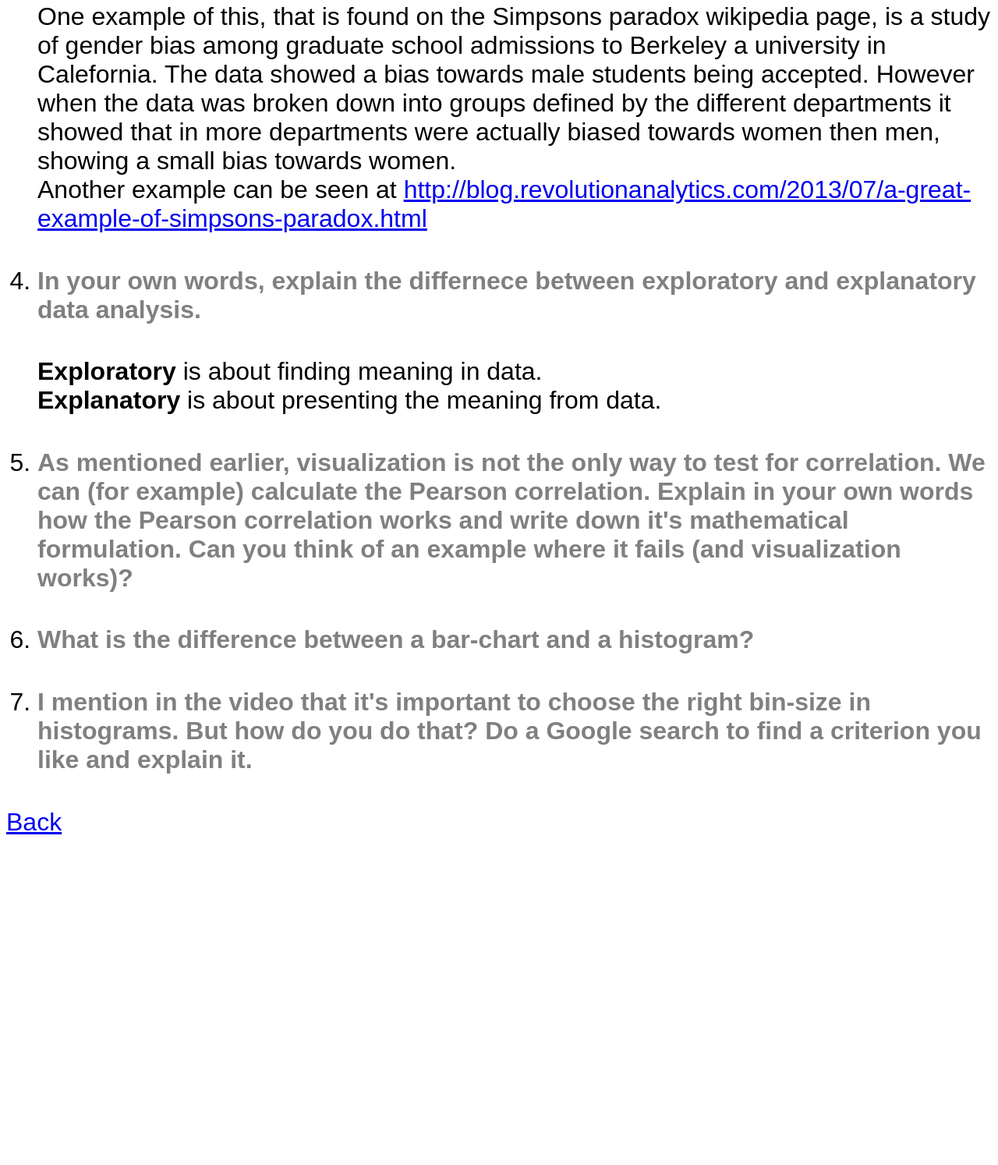
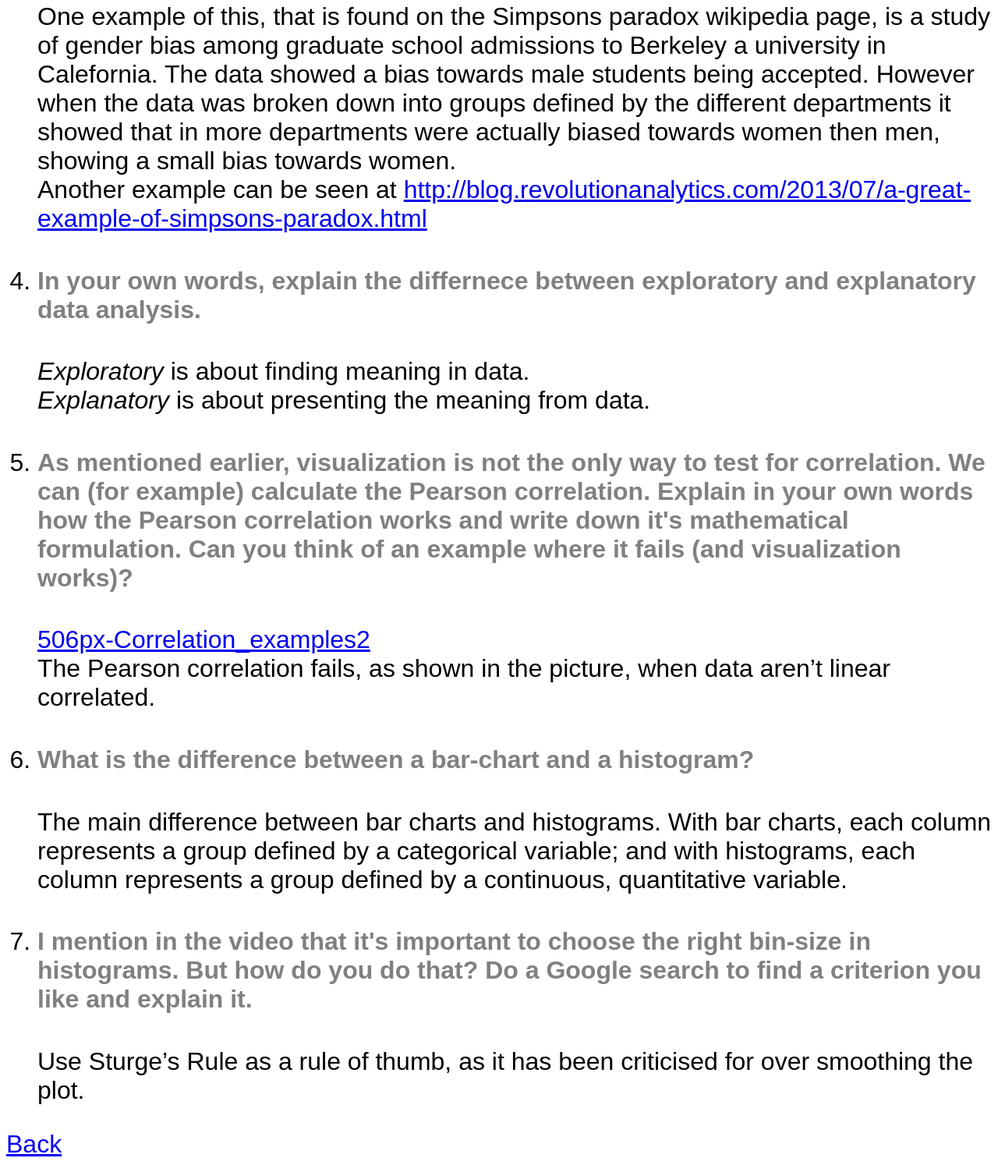
Before and after one commit to Senbyo/socialDataCourse, a plain HTML site: page week2/part1.html in a window 1280 px wide. Shown: the part 992-2486 px from the top of the page at 78% size. Before the commit the page ends 2073 px from the top, so only its background shows below. Drawn offline with Linux system fonts and the light colour scheme.

Commit message:
Finalised my additions for part 1

```diff
--- a/week2/part1.html
+++ b/week2/part1.html
@@ -14,9 +14,9 @@
 		<ol>
 			<li><h4>What is the difference between data and metadata? How does that relate to the bike-example?</h4></li>
 				<p>
-					    <b>Data</b> can simply be a piece of information, a list of measurements, or observations, a story or a description of a certain thing.
+					    <i>Data</i> can simply be a piece of information, a list of measurements, or observations, a story or a description of a certain thing.
 					    <br/>
-					    <b>Metadata</b> specifies the relevant information about the data which helps in identifying the nature and feature of the data.
+					    <i>Metadata</i> specifies the relevant information about the data which helps in identifying the nature and feature of the data.
 				</p>
 			<li><h4>Sune says that the human eye is a great tool for data analysis. Do you agree? Explain why/why not. Mention something that the human eye is very good at. Can you think of something that is difficult for the human eye. Explain why your example is difficult. </h4></li>
 				<p>
@@ -32,13 +32,24 @@
 				</p>
 			<li><h4>In your own words, explain the differnece between exploratory and explanatory data analysis. </h4></li>
 				<p>
-				<b>Exploratory</b> is about finding meaning in data.
+					<i>Exploratory</i> is about finding meaning in data.
 					</br>
-				<b>Explanatory</b> is about presenting the meaning from data.
+					<i>Explanatory</i> is about presenting the meaning from data.
 				</p>
 			<li><h4>As mentioned earlier, visualization is not the only way to test for correlation. We can (for example) calculate the Pearson correlation. Explain in your own words how the Pearson correlation works and write down it's mathematical formulation. Can you think of an example where it fails (and visualization works)?</h4></li>
+				<p>
+					<a href='https://upload.wikimedia.org/wikipedia/commons/thumb/d/d4/Correlation_examples2.svg/506px-Correlation_examples2.svg.png'>506px-Correlation_examples2</a>
+					</br>
+					The Pearson correlation fails, as shown in the picture, when data aren’t linear correlated.
+				</p>
 			<li><h4>What is the difference between a bar-chart and a histogram?</h4></li>
+				<p>
+					The main difference between bar charts and histograms. With bar charts, each column represents a group defined by a categorical variable; and with histograms, each column represents a group defined by a continuous, quantitative variable.
+				</p>
 			<li><h4>I mention in the video that it's important to choose the right bin-size in histograms. But how do you do that? Do a Google search to find a criterion you like and explain it. </h4></li>
+				<p>
+			    		Use Sturge’s Rule as a rule of thumb, as it has been criticised for over smoothing the plot.
+				</p>
 		</ol>
 		<a href='index.html'>Back</a>
 	</body>
```
Lines whose indentation alone changed are shown as unchanged.
